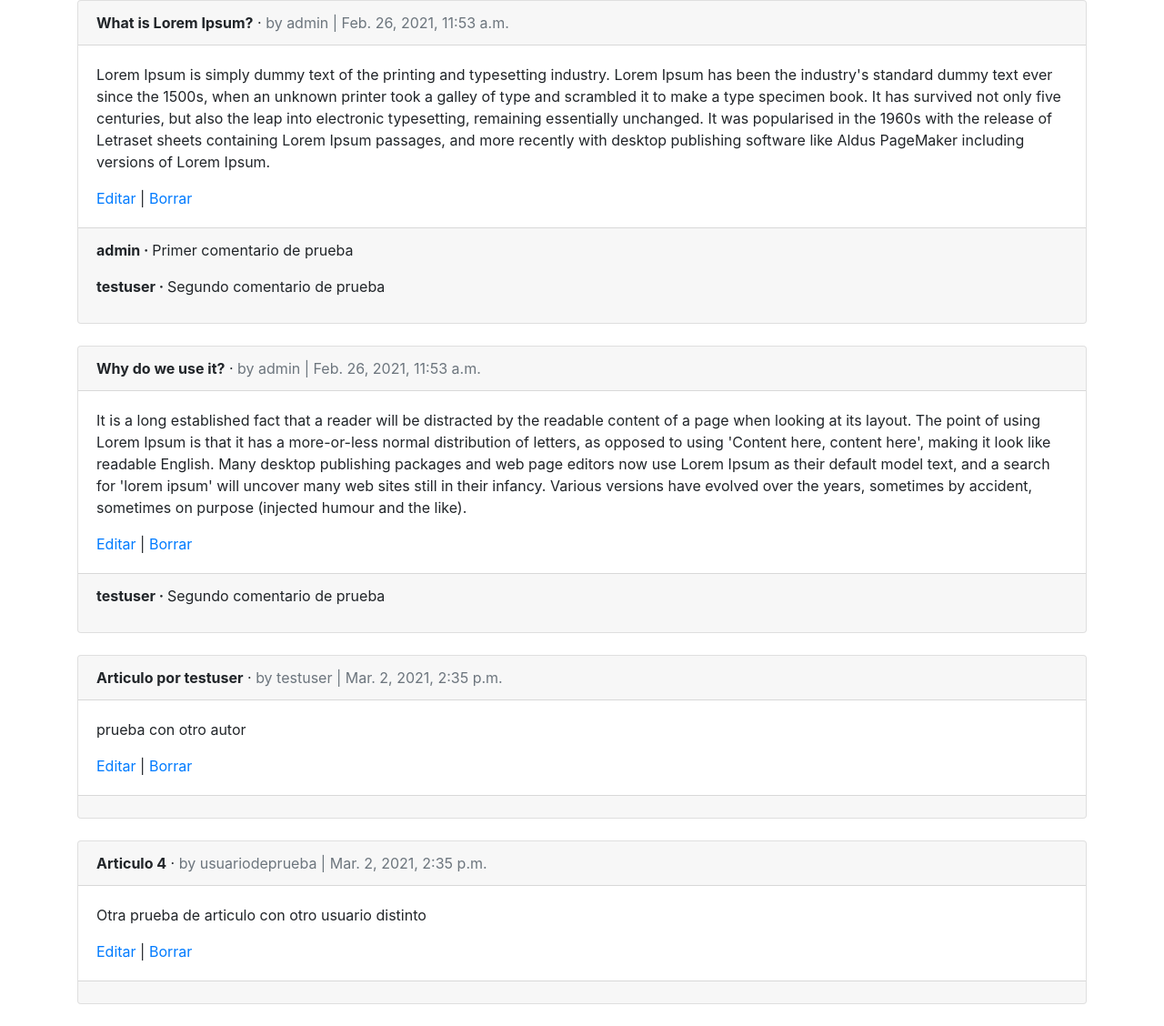
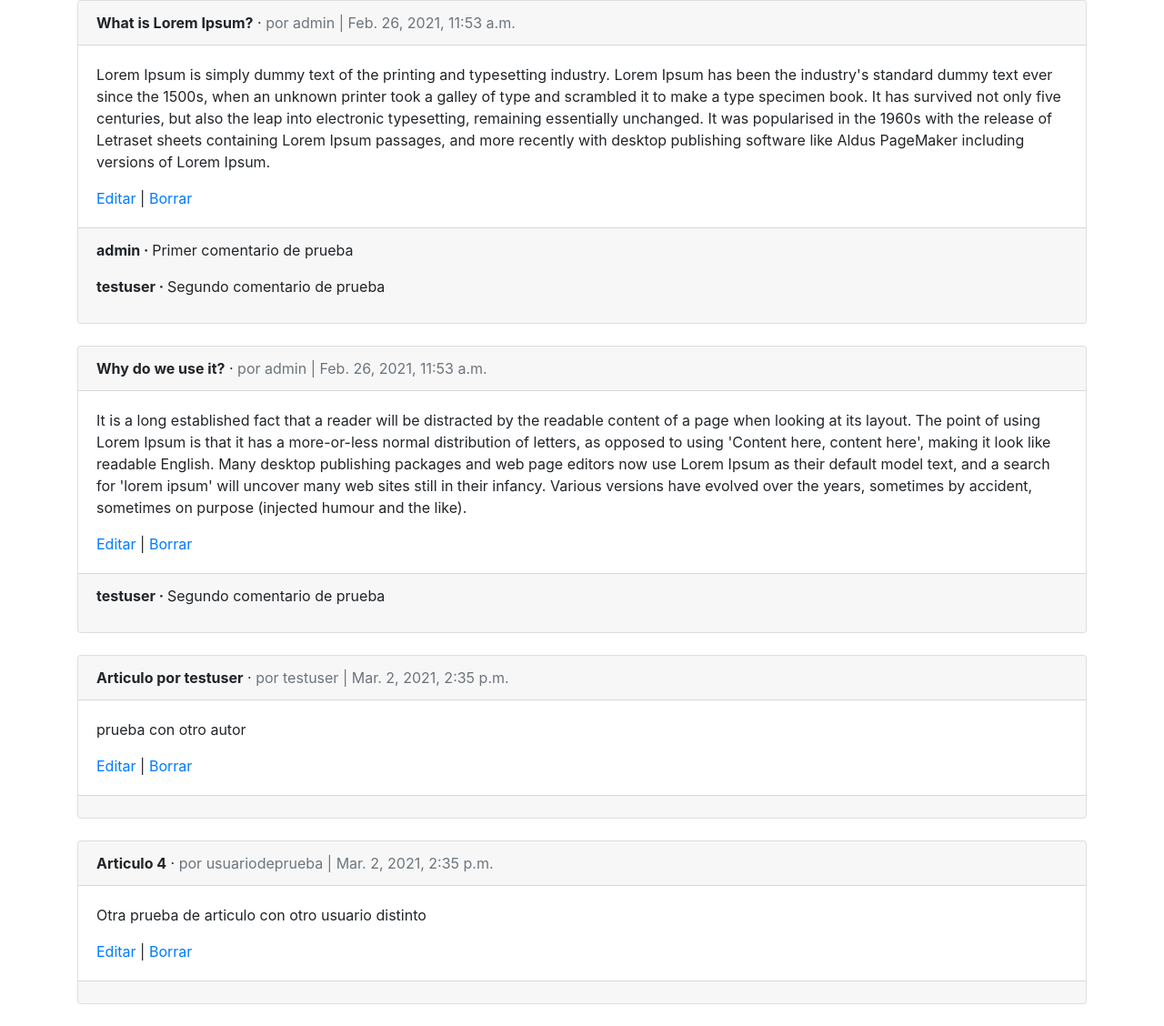
Before and after one commit to Mariovega99/newspaper_app, a Django app: page /articles/ in a window 1280 px wide. Shown: the part 56-1184 px from the top of the page at 91% size. Run offline with Django 3.2, Linux system fonts and the light colour scheme; a user stored in the database is signed in; data comes from the database, SQL or seed files in the repository; both versions use the stored data as it was after the commit.

Commit message:
Pequeña traducción

```diff
--- a/templates/article_list.html
+++ b/templates/article_list.html
@@ -7,7 +7,7 @@
     <div class="card">
       <div class="card-header">
         <span class="font-weight-bold">{{ article.title }}</span> &middot;
-        <span class="text-muted">by {{ article.author }} | {{ article.date }}</span>
+        <span class="text-muted">por {{ article.author }} | {{ article.date }}</span>
       </div>
       <div class="card-body">
         <!-- Los cambios empiezan aquí -->
```
Also changed, not shown: db.sqlite3.
